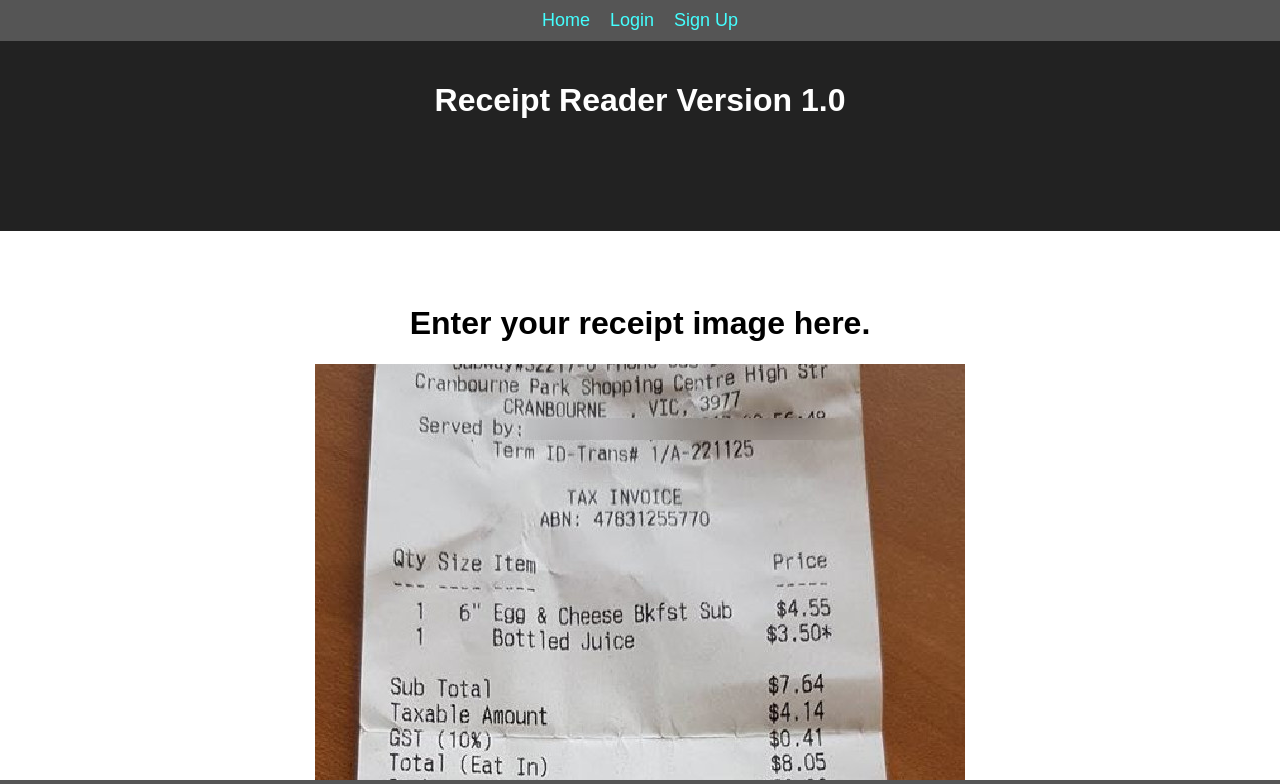
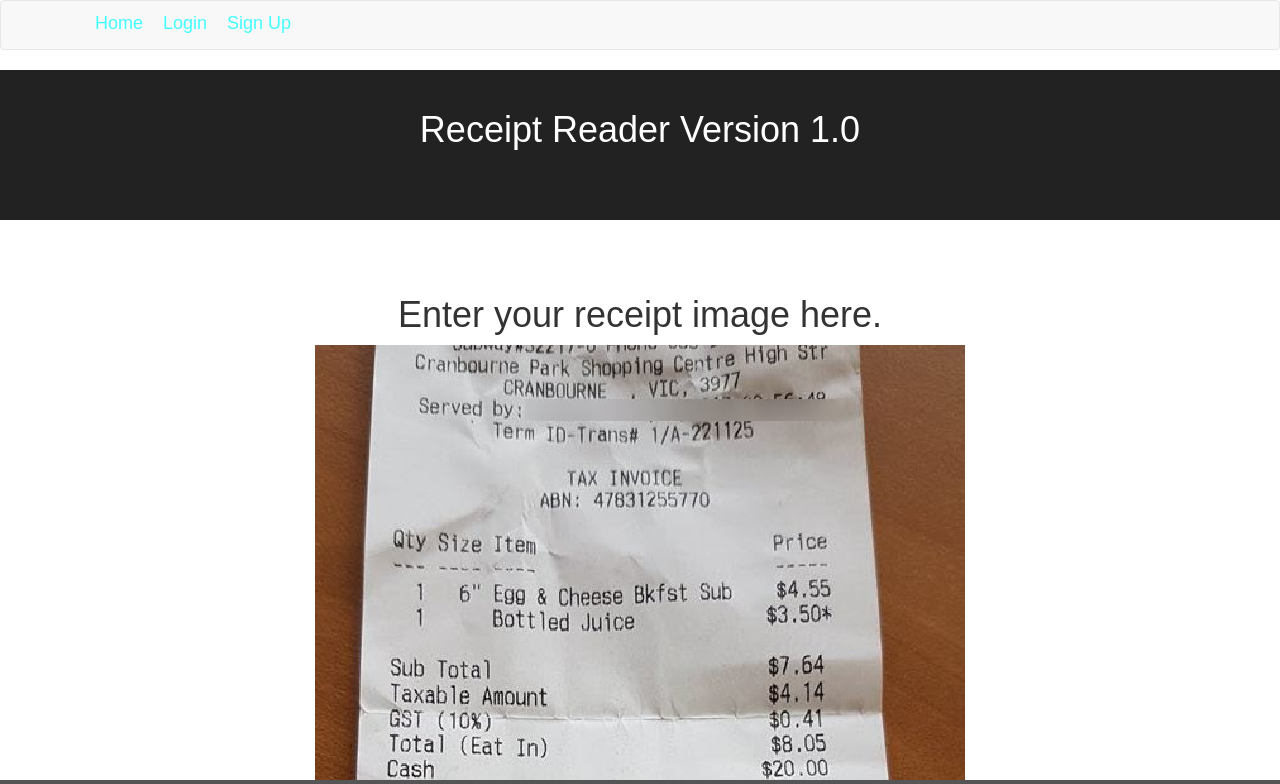
Before and after one commit to taibayard/pebble-in-shoe, a React (Create React App) app in the folder client/: page /new in a window 1280 px wide. Shown: the top 784 px of the page. Built offline with nearby package versions, Linux system fonts and the light colour scheme.

Commit message:
nav bar and bootstrap CDN added

```diff
--- a/client/public/index.html
+++ b/client/public/index.html
@@ -19,6 +19,9 @@
       work correctly both with client-side routing and a non-root public URL.
       Learn how to configure a non-root public URL by running `npm run build`.
     -->
+
+    <link href="https://fonts.googleapis.com/css?family=Barlow" rel="stylesheet">
+    <link rel="stylesheet" href="https://maxcdn.bootstrapcdn.com/bootstrap/3.3.7/css/bootstrap.min.css">
     <title>React App</title>
   </head>
   <body>
@@ -36,5 +39,7 @@
       To begin the development, run `npm start` or `yarn start`.
       To create a production bundle, use `npm run build` or `yarn build`.
     -->
+  <script src="https://ajax.googleapis.com/ajax/libs/jquery/3.2.1/jquery.min.js"></script>
+  <script src="https://maxcdn.bootstrapcdn.com/bootstrap/3.3.7/js/bootstrap.min.js" integrity="sha384-Tc5IQib027qvyjSMfHjOMaLkfuWVxZxUPnCJA7l2mCWNIpG9mGCD8wGNIcPD7Txa" crossorigin="anonymous"></script>
   </body>
 </html>
--- a/client/src/layout/Nav.js
+++ b/client/src/layout/Nav.js
@@ -25,9 +25,15 @@
 
     return(
         <div>
-          <nav className="nav">
+          <nav className="navbar navbar-default">
+            <div class="container">
+                <div class="collapse navbar-collapse navbar-ex1-collapse">
+                    <ul class="nav navbar-nav">
             <a href="/">Home</a>
             {links}
+                  </ul>
+              </div>
+            </div>
           </nav>
           <header className="App-header">
             <h1> Receipt Reader Version 1.0</h1>
--- a/client/src/receipt/New.js
+++ b/client/src/receipt/New.js
@@ -11,17 +11,17 @@
 
 	handleSubmit = (e) => {
 		e.preventDefault();
-		const apiURL = 'https://api.ocr.space/parse/image?language=eng&isOverlayRequired=true&apikey=f17fa6f07c88957&url='
-		const imgURL = 'http://cdn.newsapi.com.au/image/v1/b1b236b31ff63cb3a7a3ef82916f24c3?width=650'
+		// const apiURL = 'https://api.ocr.space/parse/image?language=eng&isOverlayRequired=true&apikey=f17fa6f07c88957&url='
+		// const imgURL = 'http://cdn.newsapi.com.au/image/v1/b1b236b31ff63cb3a7a3ef82916f24c3?width=650'
 
-		let object = {method: post}
-		fetch((apiURL + imgURL), object).then(response => {
-			response.json().then(data => {
-				// Receipt data
-				this.setState({receiptData: data});
+		// let object = {method: post}
+		// fetch((apiURL + imgURL), object).then(response => {
+		// 	response.json().then(data => {
+		// 		// Receipt data
+		// 		this.setState({receiptData: data});
 
-			})
-		})
+		// 	})
+		// })
 
 		alert('An image was submitted');
 	}
```
Also changed, not shown: 1 other file (tests, documents, lock files or other folders).
